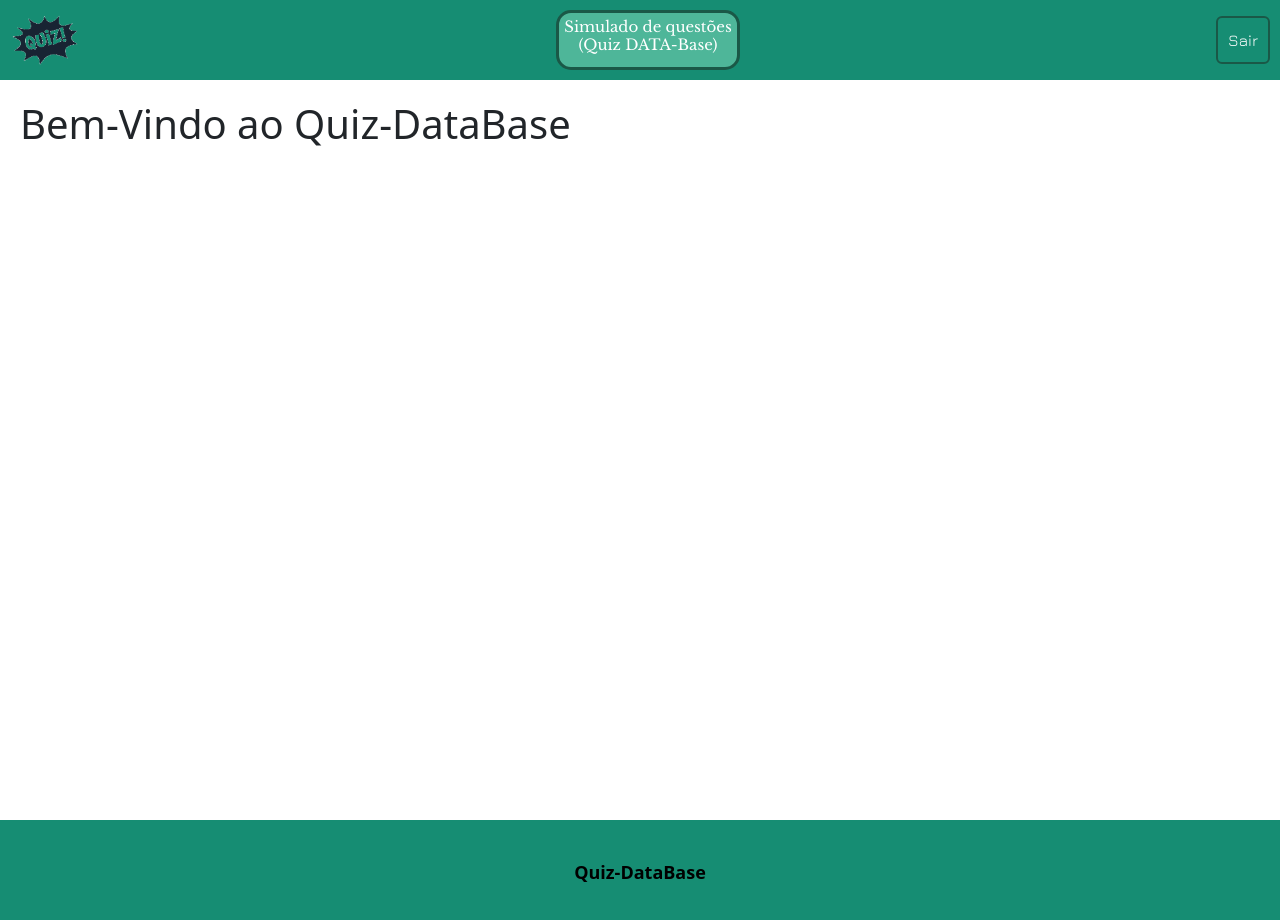
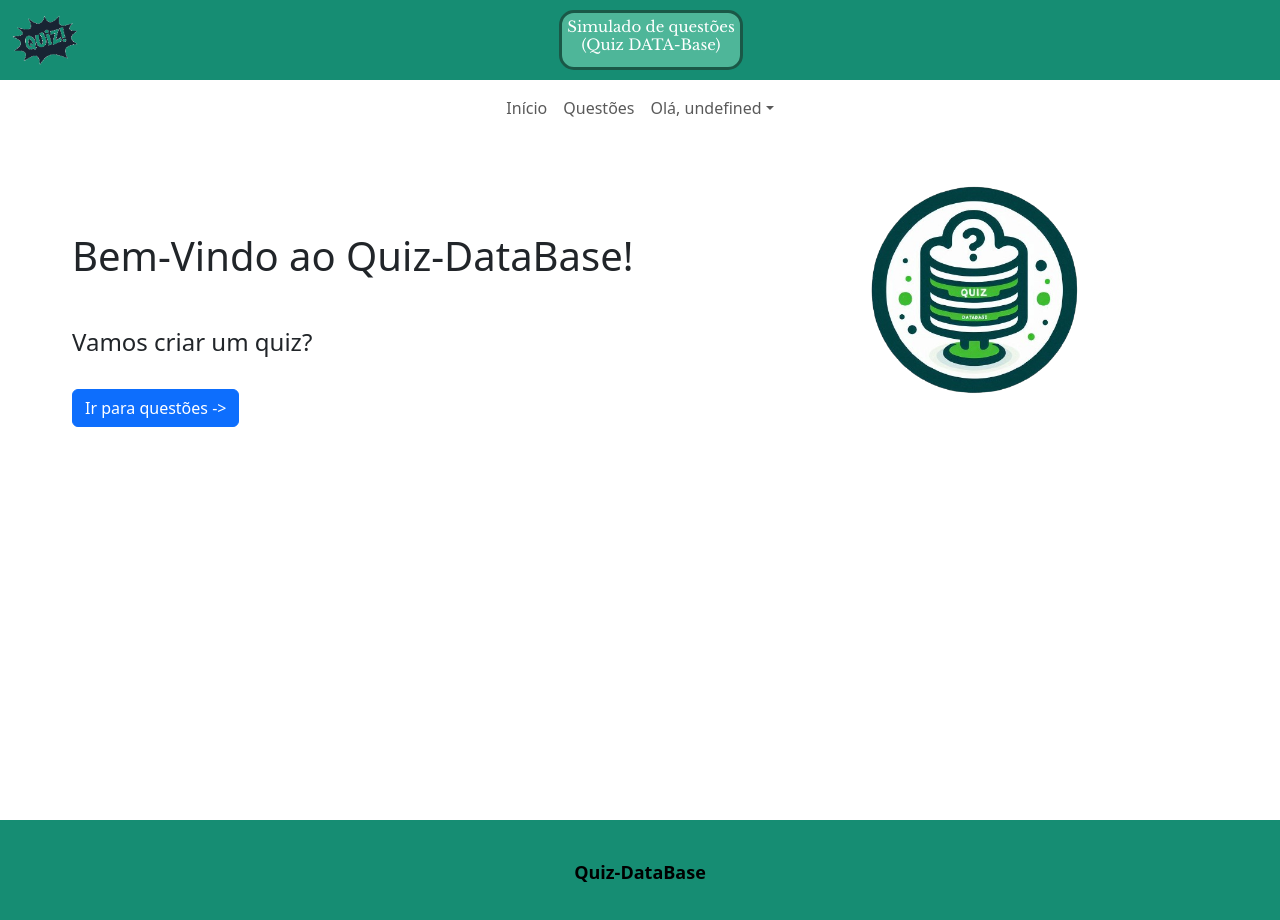
Before and after one commit to Ericleisonn/Quiz-DataBase, a Next.js app in the folder quiz-database/: page / in a window 1280 px wide. Shown: the top 920 px of the page. Built offline with nearby package versions, Linux system fonts and the light colour scheme; no server answers.

Commit message:
Adicionada página inicial

```diff
--- a/quiz-database/pages/components/nav.js
+++ b/quiz-database/pages/components/nav.js
@@ -13,7 +13,7 @@ export default function Nav(){
                     <div className={styles.quadrado}>
                         <h1>Simulado de questões <br/> (Quiz DATA-Base)</h1>
                     </div>
-                    <a type="button" id={styles.button_login} className="btn" href='../../user/logout/page'>Sair</a>
+                    <div className='p-4'></div>
                 </nav>
             </div>
         </>
--- a/quiz-database/pages/index.js
+++ b/quiz-database/pages/index.js
@@ -1,9 +1,47 @@
-export default function Home(){
-    return(
+import axios from "axios";
+import Image from "next/image";
+import { useEffect, useState } from "react";
+import { Button, Container, Nav, Navbar, NavDropdown } from "react-bootstrap";
+
+export default function Home() {
+    const [user, setUser] = useState({});
+
+    useEffect(() => {
+        callUser();
+    }, [])
+
+    async function callUser() {
+        let usuario = await axios.get("../api/users/me/route");
+        setUser(usuario.data.data);
+        console.log(usuario);
+    }
+
+    return (
         <main>
-            <title>Quiz</title>
-            <div>
-                <h1>Bem-Vindo ao Quiz-DataBase</h1>
+            <title>Quiz-DataBase</title>
+            <Navbar className="bg-body-primary">
+                <Container>
+                    <Nav className="m-auto">
+                        <Nav.Link href="#">Início</Nav.Link>
+                        <Nav.Link href="/questao">Questões</Nav.Link>
+                        <NavDropdown title={`Olá, ${user.name}`} id="basic-nav-dropdown">
+                            <NavDropdown.Item href='../../user/logout/page'>Sair</NavDropdown.Item>
+                        </NavDropdown>
+                    </Nav>
+                </Container>
+            </Navbar>
+            <div className="d-md-flex justify-content-between align-content-center">
+                <Container className="pt-4 ps-md-4 ms-md-4 mt-4">
+                    <h1 className="pt-4 mt-4 ms-4">Bem-Vindo ao Quiz-DataBase!</h1>
+                    <div className="m-4 pt-4">
+                        <h4>Vamos criar um quiz?</h4>
+                        <br />
+                        <Button>Ir para questões -{'>'}</Button>
+                    </div>
+                </Container>
+                <Container className="text-center">
+                    <Image src="/imagem_sem_fundo.png" width={300} height={300} />
+                </Container>
             </div>
         </main>
     )
--- a/quiz-database/pages/questao/index.js
+++ b/quiz-database/pages/questao/index.js
@@ -6,6 +6,7 @@ import toast from "react-hot-toast"
 import { int_to_char } from "@/api/util/char"
 import { useForm } from "react-hook-form";
 import Link from "next/link"
+import ProtectedComponent from "@/components/protectedComponent"
 
 export default function QuestoesPage() {
     const [questoes, setQuestoes] = useState(null)
@@ -118,7 +119,7 @@ export default function QuestoesPage() {
     };
 
 
-    return (<>
+    return (<ProtectedComponent>
         <Container>
             <div className="d-flex justify-content-between">
                 <h1 className="m-4">Questões cadastradas</h1>
@@ -260,5 +261,5 @@ export default function QuestoesPage() {
                 </Button>
             </Modal.Footer>
         </Modal>
-    </>)
+    </ProtectedComponent>)
 }
--- a/quiz-database/styles/auth.module.css
+++ b/quiz-database/styles/auth.module.css
@@ -3,7 +3,7 @@
     border: 3px solid #1A5847;
     padding: 10px;
     border-radius: 15px;
-    margin: 0 auto;
+    margin: 20px auto;
     max-width: 500px;
 }
 
@@ -64,6 +64,7 @@
 
 .div_login button:hover {
     background-color: #0e372b;
+    margin: 20px;
 }
 
 .button_link{
--- a/quiz-database/styles/main.module.css
+++ b/quiz-database/styles/main.module.css
@@ -2,6 +2,5 @@
 
 .main{
     min-height: 80vh;
-    padding: 20px;
     justify-content: center;
 }
```
Also changed, not shown: quiz-database/pages/questao/nova.js (+6 -4 lines), quiz-database/public/imagem_sem_fundo.png (added).
